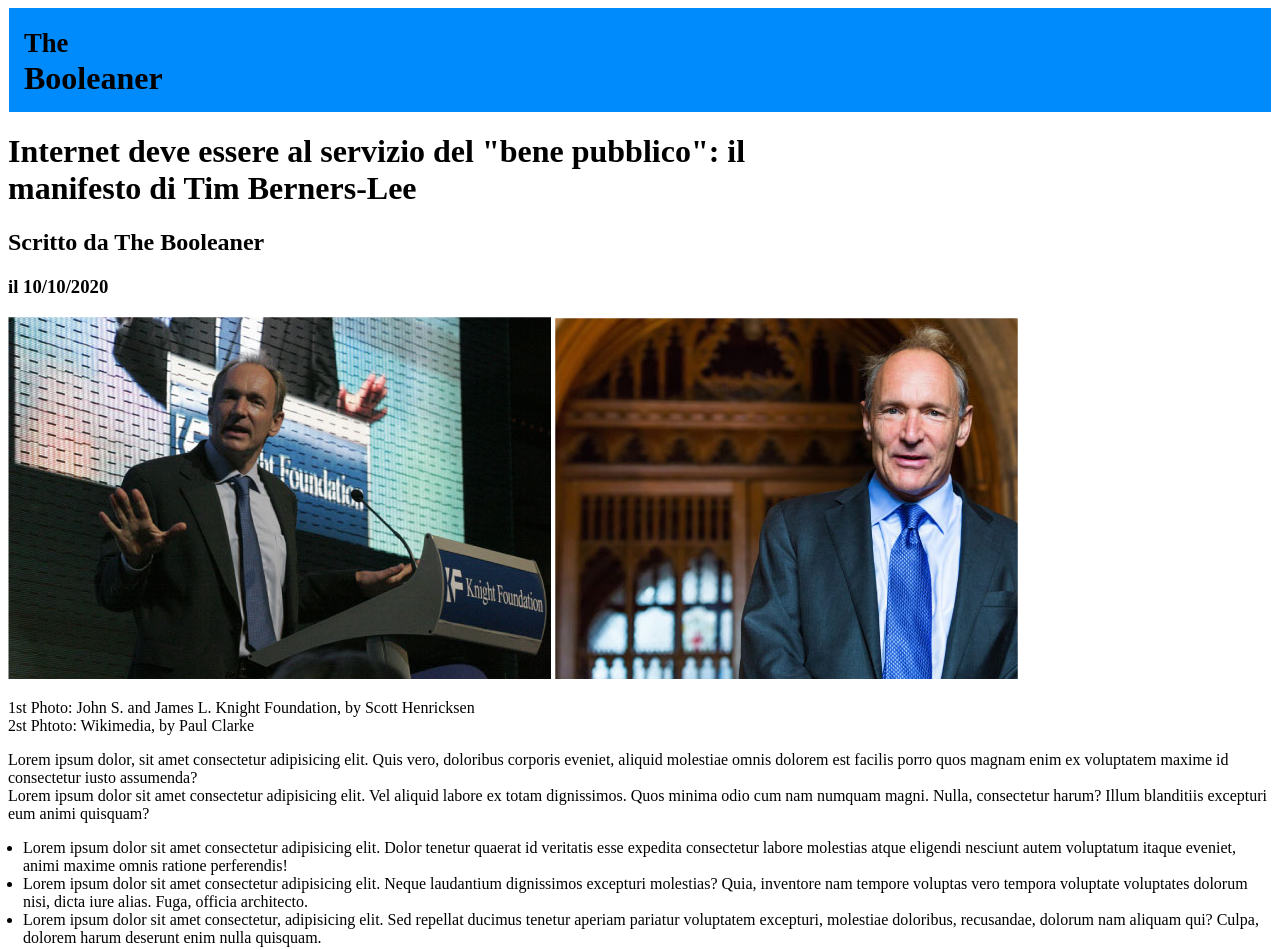
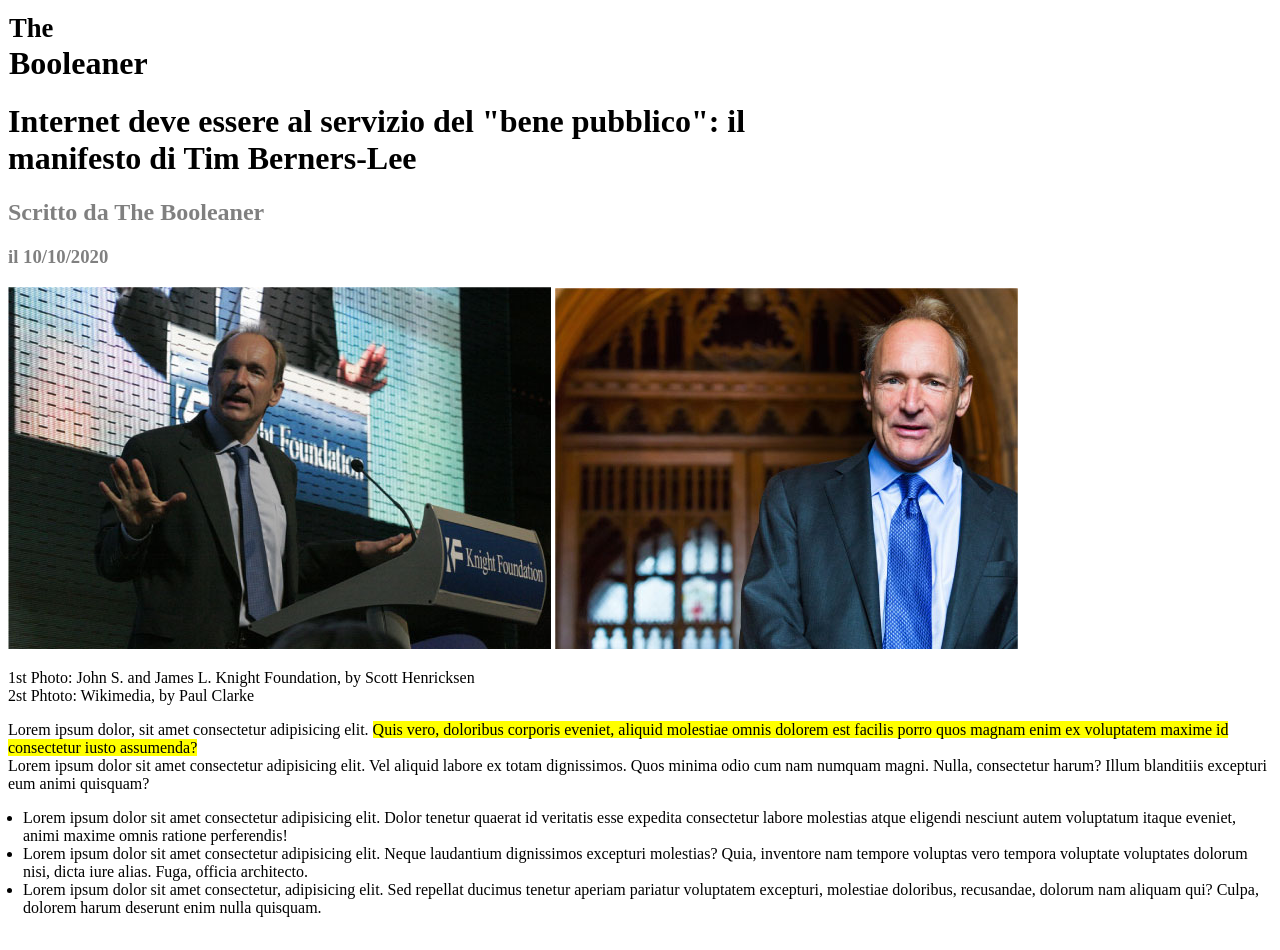
Before and after one commit to michele-pupo/html-css-booleaner, a plain HTML site: page index.html in a window 1280 px wide. Drawn offline with Linux system fonts and the light colour scheme.

Commit message:
highlighted paragraph insertion

```diff
--- a/index.html
+++ b/index.html
@@ -28,7 +28,7 @@
         <p>1st Photo: John S. and James L. Knight Foundation, by Scott Henricksen <br>
         2st Phtoto: Wikimedia, by Paul Clarke</p>
 
-        <p>Lorem ipsum dolor, sit amet consectetur adipisicing elit. Quis vero, doloribus corporis eveniet, aliquid molestiae omnis dolorem est facilis porro quos magnam enim ex voluptatem maxime id consectetur iusto assumenda? <br>
+        <p>Lorem ipsum dolor, sit amet consectetur adipisicing elit. <span>Quis vero, doloribus corporis eveniet, aliquid molestiae omnis dolorem est facilis porro quos magnam enim ex voluptatem maxime id consectetur iusto assumenda?</span> <br>
             Lorem ipsum dolor sit amet consectetur adipisicing elit. Vel aliquid labore ex totam dignissimos. Quos minima odio cum nam numquam magni. Nulla, consectetur harum? Illum blanditiis excepturi eum animi quisquam?</p>
 
         <!-- lista non ordinata -->
--- a/style.css
+++ b/style.css
@@ -1,18 +1,18 @@
-#body {
-  height: 100px;
-  width: 200px;
+#titolo-principale{
+   margin: 1px;
+   background: url(pattern.png) color(rgb rgb(0, 191, 255) green blue);
 }
 
-
-#titolo-principale{
-   margin: 1px;
-   padding: 15px;
-   background-color:rgb(0, 139, 253) ;
-   background-image: url();
+h2{
+    color: gray;
 }
 
-#p{
-    text-align: left;
+h3{
+    color: gray;
+}
+
+span{
+    background-color: yellow;
 }
 
 #paragrafo-puntato{
```
